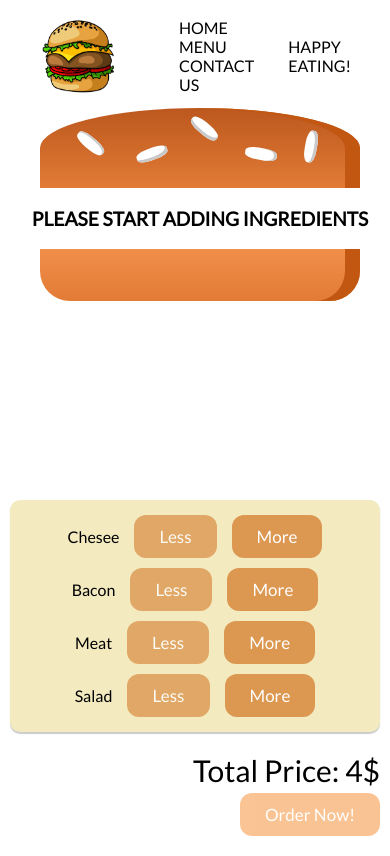
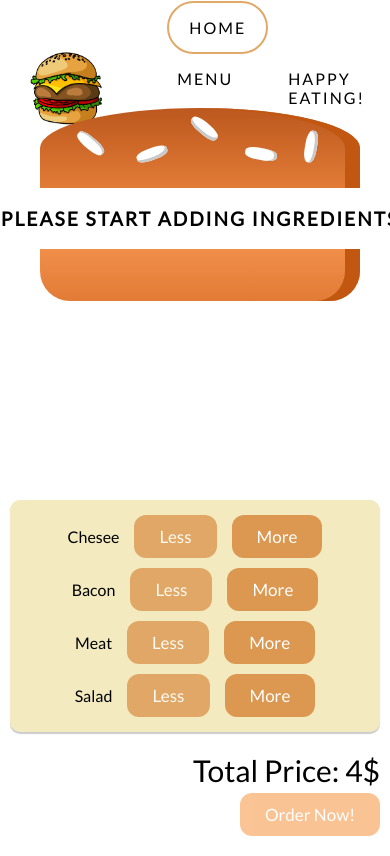
Before and after one commit to udin5531379/BurgerBuilder, a React (Create React App) app: page / in a window 390 px wide. Built offline with nearby package versions, Linux system fonts and the light colour scheme.

Commit message:
Added Navigation Bar and made some adjustments without responsiveness

```diff
--- /dev/null
+++ b/src/components/Navigation/NavigationItems/NavigationItems.js
@@ -0,0 +1,12 @@
+import React from 'react'
+import classes from '../Toolbar/Toolbar.module.css'
+
+const navigationItems = (props) => {
+    return (
+        <ul className = {classes.nav__links}>
+            <li><a href={props.href} className={props.active ? classes.active : null}>{props.children}</a></li>
+        </ul>
+    )
+}
+
+export default navigationItems
--- a/src/components/Navigation/Toolbar/Toolbar.js
+++ b/src/components/Navigation/Toolbar/Toolbar.js
@@ -1,19 +1,23 @@
 import React from "react";
 import classes from './Toolbar.module.css';
+import NavigationItems from '../NavigationItems/NavigationItems'
 
-
-const toolbar = (props) => {
+const toolbar = () => {
     return(
         <header className={classes.all}>
             <img src='./Images/burger.png' alt='burgerLogo'></img>
             <nav>
-                <ul className = {classes.nav__links}>
-                    <li><a href={'#'}>HOME</a></li>
-                    <li><a href={'#'}>MENU</a></li>
-                    <li><a href={'#'}>CONTACT US</a></li>
-                </ul>
+                <NavigationItems active={true}> Home </NavigationItems>
+                <NavigationItems href={'#'}> Menu </NavigationItems>
+                <NavigationItems href={'#'}> Contact Us </NavigationItems>
             </nav>
             <p>Happy Eating!</p>
+            <div className={classes.burger}>
+                <div className={classes.line1}></div>
+                <div className={classes.line2}></div>
+                <div className={classes.line3}></div>
+
+            </div>
 
         </header>
     )
--- a/src/components/Navigation/Toolbar/Toolbar.module.css
+++ b/src/components/Navigation/Toolbar/Toolbar.module.css
@@ -5,7 +5,7 @@
     display: flex;
     justify-content: space-between;
     align-items: center;
-    padding: 2px 10%; /*top and left 30px and 10% on the bottom and right*/
+    padding: 2px 7%; /*top and left 30px and 10% on the bottom and right*/
     position: fixed;
     width: 100%;
 }
@@ -20,21 +20,46 @@ li, a, p{
     color: black;
     text-decoration: none;
     text-transform: uppercase;
+    letter-spacing: 2px;
 }
 
 .nav__links{
     list-style: none;
+    display: inline-block;
 }
 
 .nav__links li{
-    display: inline-block;
     padding: 0px 20px;
+    transition: all 0.3s ease 0s;
 }
 
 .nav__links li a{
+    padding: 16px 10px;
     transition: all 0.3s ease 0s;
 }
 
-.nav__links li a:hover{
-    color: #0088a9;
+.nav__links li:hover{
+    transform: scale(1.05);
 }
+
+.nav__links li a:active,
+.nav__links li a.active {
+    border: 2px solid #E1A967;
+    padding: 15px 20px;
+    border-radius: 2500px;
+}
+
+/* for mobile View */
+.burger{
+    display: none;
+}
+.burger div{
+    width: 25px;
+    height: 3px;
+    background-color: black;
+    margin: 5px;;
+}
+
+@media (max-width: 768px){
+
+}
```
